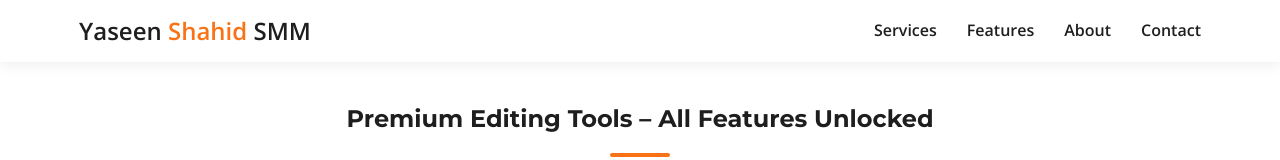
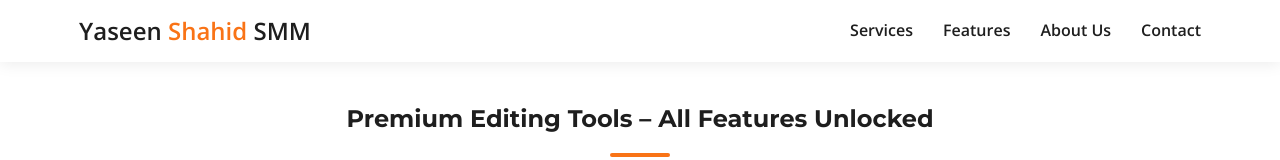
Before and after one commit to ysn34104-web/yaseenshahid, a plain HTML site: page index.html in a window 1280 px wide. Shown: the top 160 px of the page. Drawn offline with nearby package versions, Linux system fonts and the light colour scheme.

```diff
--- a/index.html
+++ b/index.html
@@ -26,7 +26,7 @@
                 <ul>
                     <li><a href="#services">Services</a></li>
                     <li><a href="#features">Features</a></li>
-                    <li><a href="#about">About</a></li>
+                    <li><a href="about-screen.html">About Us</a></li>
                     <li><a href="#contact">Contact</a></li>
                 </ul>
             </nav>
```
